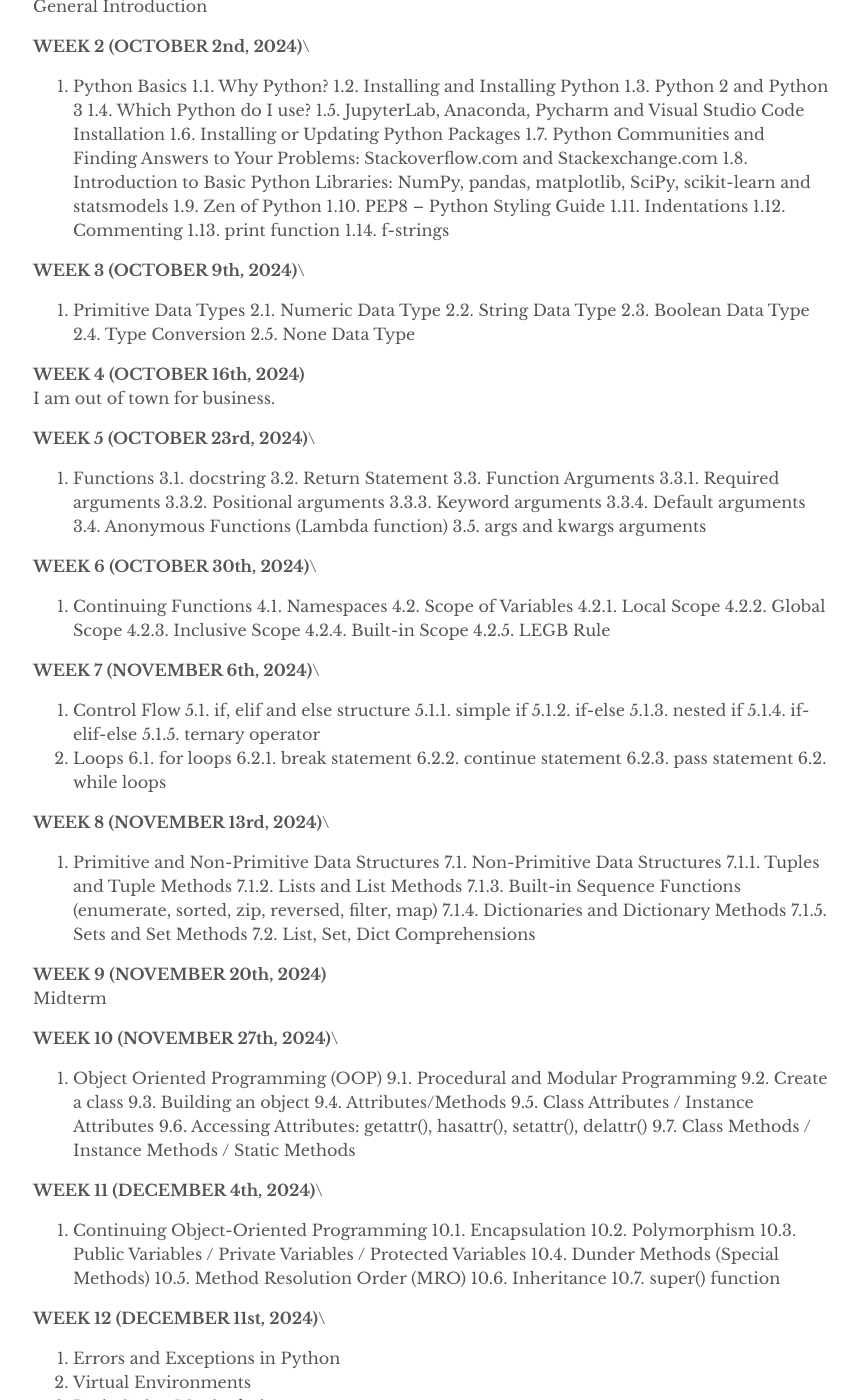
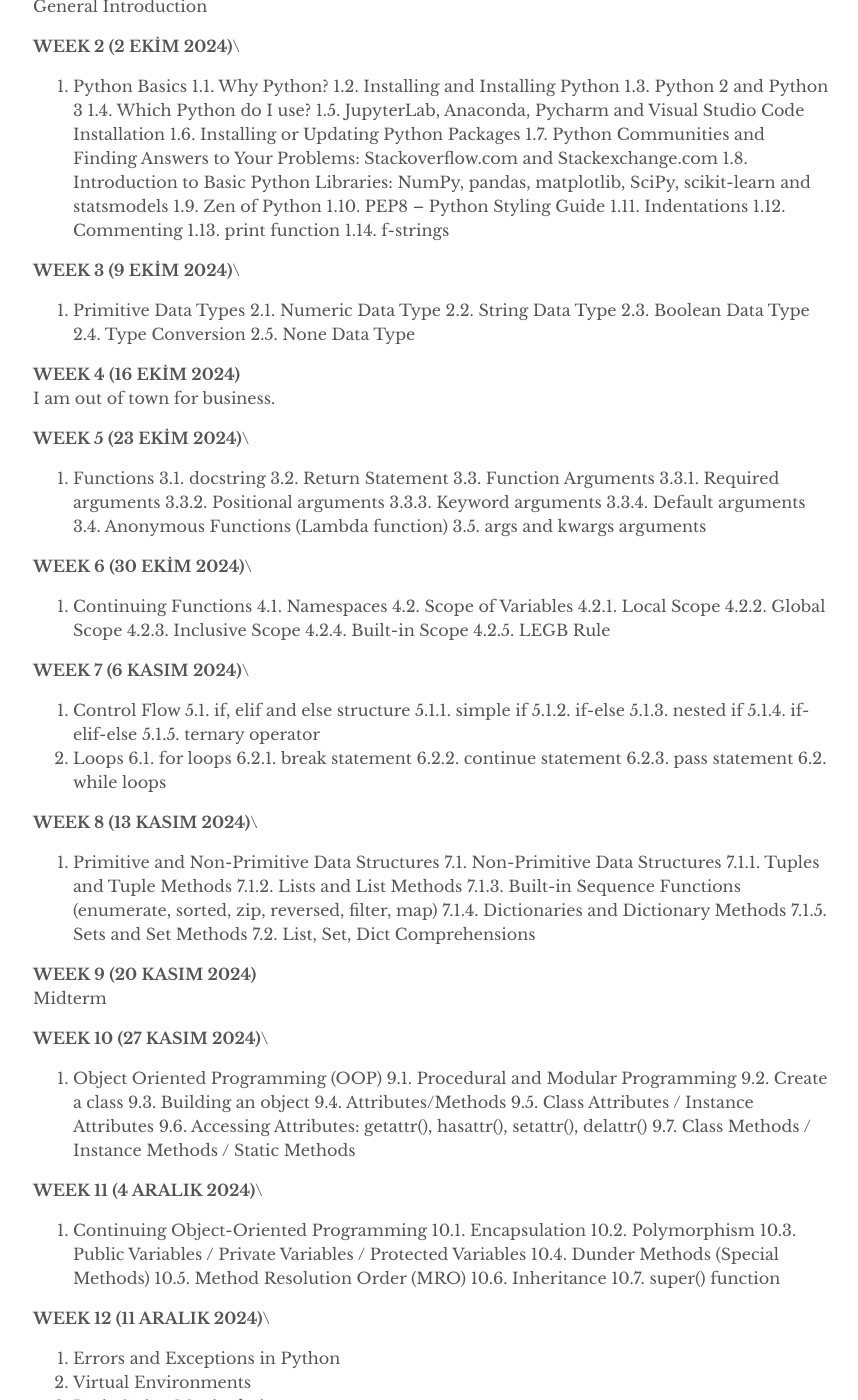
Before and after one commit to mmuratarat/turkish, a Jekyll site: the page built from _pages/fef210_2425fall.md, in a window 1280 px wide and 1400 px high, scrolled down 2063 px. Shown: the whole window, without its empty margins (207-1065 px from the left). Built offline with Jekyll 4.4.1, drawn with Linux system fonts in a browser that asks for light colours; nearby versions of some CDN libraries; comment, search, counter and statistics services are not loaded; some of the changed text lies outside the part shown.

Commit message:
Update fef210_2425fall.md

```diff
--- a/_pages/fef210_2425fall.md
+++ b/_pages/fef210_2425fall.md
@@ -65,10 +65,10 @@ permalink: /fef210_2425fall/
 
 **Ders İçeriği (geçici)**:
 
-**WEEK 1 (SEPTEMBER 25th, 2024)**\
+**WEEK 1 (25 EYLÜL 2024)**\
 General Introduction
 
-**WEEK 2 (OCTOBER 2nd, 2024)**\
+**WEEK 2 (2 EKİM 2024)**\
 1. Python Basics
 1.1. Why Python?
 1.2. Installing and Installing Python
@@ -85,7 +85,7 @@ General Introduction
 1.13. print function
 1.14. f-strings
 
-**WEEK 3 (OCTOBER 9th, 2024)**\
+**WEEK 3 (9 EKİM 2024)**\
 2. Primitive Data Types
 2.1. Numeric Data Type
 2.2. String Data Type
@@ -93,10 +93,10 @@ General Introduction
 2.4. Type Conversion
 2.5. None Data Type
 
-**WEEK 4 (OCTOBER 16th, 2024)**\
+**WEEK 4 (16 EKİM 2024)**\
 I am out of town for business.
 
-**WEEK 5 (OCTOBER 23rd, 2024)**\
+**WEEK 5 (23 EKİM 2024)**\
 3. Functions
 3.1. docstring
 3.2. Return Statement
@@ -108,7 +108,7 @@ I am out of town for business.
 3.4. Anonymous Functions (Lambda function)
 3.5. args and kwargs arguments
 
-**WEEK 6 (OCTOBER 30th, 2024)**\
+**WEEK 6 (30 EKİM 2024)**\
 4. Continuing Functions
 4.1. Namespaces
 4.2. Scope of Variables
@@ -118,7 +118,7 @@ I am out of town for business.
 4.2.4. Built-in Scope
 4.2.5. LEGB Rule
 
-**WEEK 7 (NOVEMBER 6th, 2024)**\
+**WEEK 7 (6 KASIM 2024)**\
 5. Control Flow
 5.1. if, elif and else structure
 5.1.1. simple if
@@ -133,7 +133,7 @@ I am out of town for business.
 6.2.3. pass statement
 6.2. while loops
 
-**WEEK 8 (NOVEMBER 13rd, 2024)**\
+**WEEK 8 (13 KASIM 2024)**\
 7. Primitive and Non-Primitive Data Structures
 7.1. Non-Primitive Data Structures
 7.1.1. Tuples and Tuple Methods
@@ -143,10 +143,10 @@ I am out of town for business.
 7.1.5. Sets and Set Methods
 7.2. List, Set, Dict Comprehensions
 
-**WEEK 9 (NOVEMBER 20th, 2024)**\
+**WEEK 9 (20 KASIM 2024)**\
 Midterm
 
-**WEEK 10 (NOVEMBER 27th, 2024)**\
+**WEEK 10 (27 KASIM 2024)**\
 9. Object Oriented Programming (OOP)
 9.1. Procedural and Modular Programming
 9.2. Create a class
@@ -156,7 +156,7 @@ Midterm
 9.6. Accessing Attributes: getattr(), hasattr(), setattr(), delattr()
 9.7. Class Methods / Instance Methods / Static Methods
 
-**WEEK 11 (DECEMBER 4th, 2024)**\
+**WEEK 11 (4 ARALIK 2024)**\
 10. Continuing Object-Oriented Programming
 10.1. Encapsulation
 10.2. Polymorphism
@@ -166,14 +166,13 @@ Midterm
 10.6. Inheritance
 10.7. super() function
 
-**WEEK 12 (DECEMBER 11st, 2024)**\
+**WEEK 12 (11 ARALIK 2024)**\
 11. Errors and Exceptions in Python
 12. Virtual Environments
 13. Basic String Manipulations
 
-**WEEK 13 (DECEMBER 18th, 2024)**\
+**WEEK 13 (18 ARALIK 2024)**\
 14. A Detailed Look at the NumPy Library
 
-**WEEK 14 (DECEMBER 25th, 2024)**\
+**WEEK 14 (25 ARALIK 2024)**\
 15. A Detailed Look at the pandas Library
-![image](https://github.com/user-attachments/assets/206fc5ba-8487-4b04-8c37-7f6cf0eebc9d)
```
